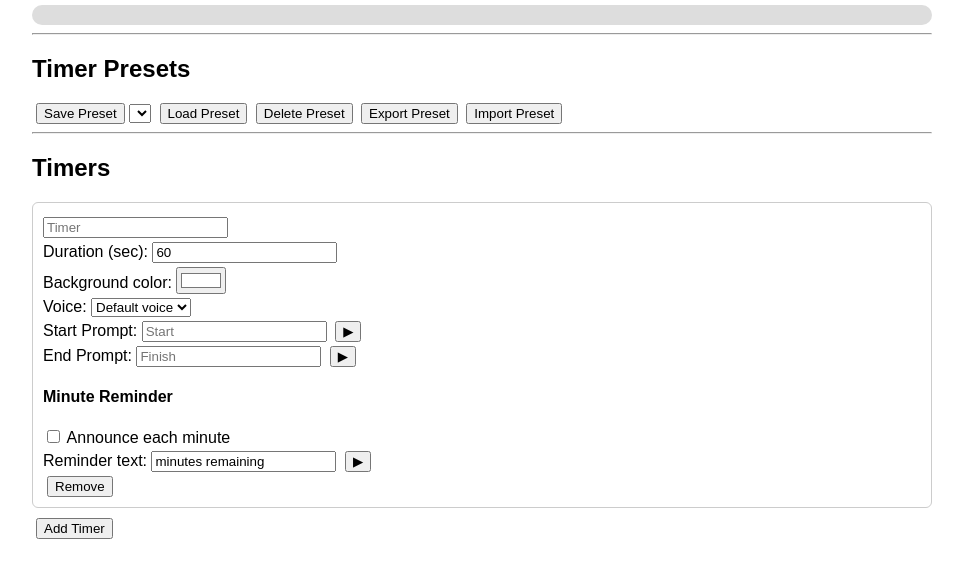
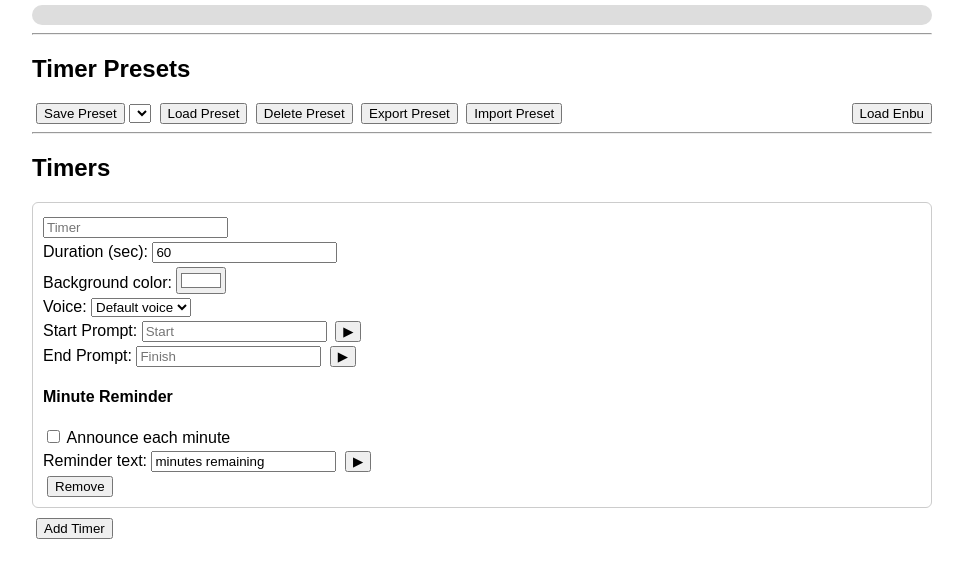
Before and after one commit to shmightworks/MultiTimer, a plain HTML site: page index.html in a window 1280 px wide. Shown: the part 157-734 px from the top of the page, without its empty margins (158-1121 px from the left). Drawn offline with Linux system fonts and the light colour scheme.

Commit message:
Add loadDefaultPreset function to handle presets

```diff
--- a/index.html
+++ b/index.html
@@ -67,6 +67,8 @@
     <button onclick="deletePreset()">Delete Preset</button>
     <button onclick="exportPreset()">Export Preset</button>
     <button onclick="importPreset()">Import Preset</button>
+
+    <button onclick="loadDefaultPreset('Enbu')" style="float:right;">Load Enbu</button>
 </div>
 
 <hr>
@@ -498,6 +500,33 @@ function importPreset() {
     alert("Preset imported.");
 }
 
+function loadDefaultPreset(name){
+    let json = "";
+    switch (name)
+    {
+        case "Enbu":
+            json = `[{"title":"Preparation","time":10,"color":"#ffffff","startText":"","endText":"","announce":false,"announceText":"minutes remaining","voice":""},{"title":"Walk In","time":10,"color":"#b8b8b8","startText":"入場","endText":"始め","announce":false,"announceText":"minutes remaining","voice":"Google 日本語"},{"title":"Enbu","time":360,"color":"#a3ffa5","startText":"","endText":"","announce":true,"announceText":"minutes remaining","voice":"Google UK English Female"},{"title":"Finish","time":10,"color":"#ff0000","startText":"","endText":"退場","announce":false,"announceText":"minutes remaining","voice":"Google 日本語"}]`;
+            break;
+    }
+    let preset;
+    try {
+        preset = JSON.parse(json);
+        if (!Array.isArray(preset)) throw new Error();
+    } catch {
+        alert("Invalid JSON.");
+        return;
+    }
+    const all = JSON.parse(localStorage.getItem('timerPresets') || '{}');
+    all[name] = preset;
+    localStorage.setItem('timerPresets', JSON.stringify(all));
+    loadPresetDropdown();
+
+    stopAll();
+    document.getElementById('timers').innerHTML = '';
+    preset.forEach(cfg => addTimer(cfg));
+    loadVoices();
+}
+
 /* ---------------------------------------------------------
    INITIAL
 --------------------------------------------------------- */
```
